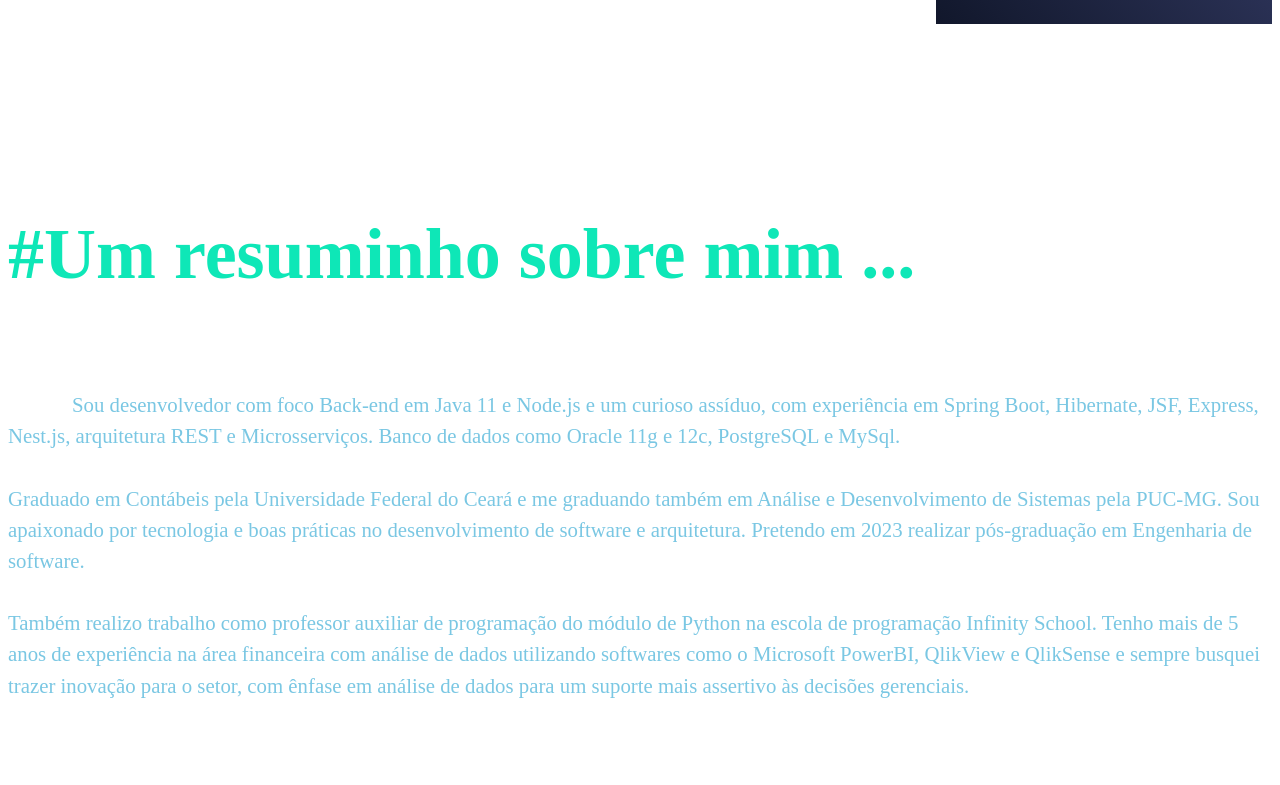
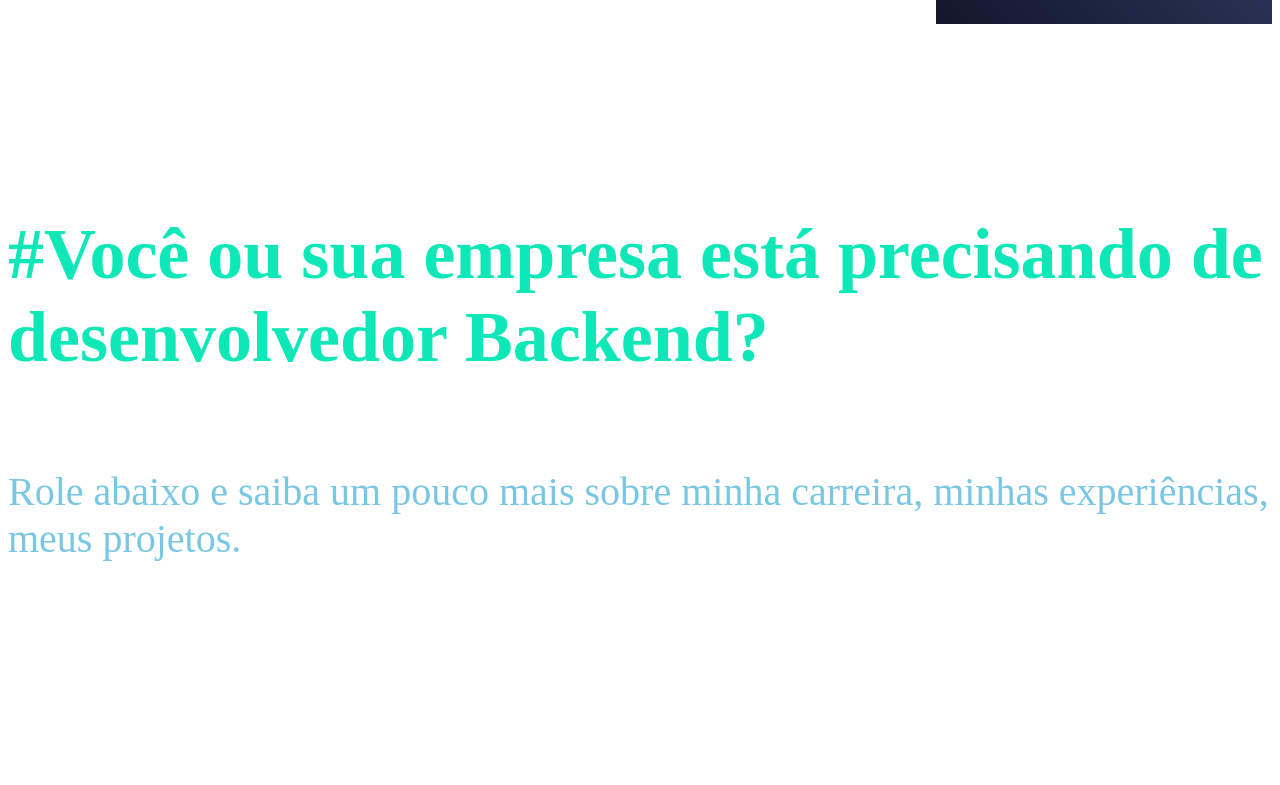
Before and after one commit to michaelferreir12345678/my_portfolio, a Next.js app: page / in a window 1280 px wide. Shown: the part 844-1629 px from the top of the page. Built offline with nearby package versions, Linux system fonts and the light colour scheme.

Commit message:
Alteração no Card para 'apaixonado por ciência política' e inclusão do componente Ajuda

```diff
--- /dev/null
+++ b/components/Ajuda/index.tsx
@@ -0,0 +1,39 @@
+import SectionTitle from '../SectionTitle';
+import { Container } from './styles';
+
+export function Ajuda() {
+  return (
+    <Container>
+      <SectionTitle
+      title="Você ou sua empresa está precisando de desenvolvedor Backend?"
+      description='Role abaixo e saiba um pouco mais sobre minha carreira, minhas experiências, meus projetos.'/>
+      {/* <p>
+      Sou desenvolvedor backend em Java e Node.js e um curioso assíduo, graduado em Contábeis pela Universidade Federal do Ceará e estou me
+      graduando também em Análise e Desenvolvimento de sistemas pela PUC-MG. Sou apaixonado por tecnologia e boas práticas
+      no desenvolvimento de software e arquitetura. Pretendo em 2023 realizar pós-graduação em Engenharia de software.
+      <br /><br />
+      Atualmente trabalho como desenvolvedor Java na Secretaria de Planejamento e também trabalho como instrutor
+      auxiliar de programação do módulo de Python na escola de programação Infinity School.
+      Tenho mais de 5 anos de experiência na área financeira e sempre busquei trazer inovação para o setor e
+      tendo ênfase em análise de dados para um suporte mais assertivo às decisões gerenciais já usando ferramentas que
+      pudessem me auxiliar.
+      </p> */}
+
+      {/* <p>
+      Sou desenvolvedor com foco Back-end em Java 11 e Node.js e um curioso assíduo, com experiência em Spring Boot, Hibernate, JSF,
+      Express, Nest.js, arquitetura REST e Microsserviços. Banco de dados como Oracle 11g e 12c, PostgreSQL e MySql.
+      <br /><br />
+      Graduado em Contábeis pela Universidade Federal do Ceará e me graduando também em Análise e Desenvolvimento de Sistemas
+      pela PUC-MG. Sou apaixonado por tecnologia e boas práticas no desenvolvimento de software e arquitetura. Pretendo em 2023
+      realizar pós-graduação em Engenharia de software.
+      <br /><br />
+      Também realizo trabalho como professor auxiliar de programação do módulo de Python na escola de programação
+      Infinity School. Tenho mais de 5 anos de experiência na área financeira com análise de dados utilizando softwares
+      como o Microsoft PowerBI, QlikView e QlikSense e sempre busquei trazer inovação para o setor, com ênfase em análise
+      de dados para um suporte mais assertivo às decisões gerenciais.
+      </p> */}
+    </Container>
+  );
+}
+
+export default Ajuda
--- /dev/null
+++ b/components/Ajuda/styles.ts
@@ -0,0 +1,14 @@
+import styled from 'styled-components';
+
+export const Container = styled.div`
+
+    p {
+        color: ${({theme}) => theme.secondary};
+        font-weight: 300;
+        font-size: 1.3rem;
+        text-indent: 4rem;
+        line-height: 1.5;
+        position: relative;
+        top: 1.5rem;
+    }
+`;
--- a/components/Footer/index.tsx
+++ b/components/Footer/index.tsx
@@ -39,7 +39,7 @@ export function Footer() {
                     onClick={() => handleRedirect("https://www.linkedin.com/in/michael-ferreira-sousa/") }/>
 
                 <AiFillYoutube
-                    onClick={() => handleRedirect("https://youtube.com.br")}/>
+                    onClick={() => handleRedirect("https://www.youtube.com/channel/UCn-hZL2BUgRyh5cIu2moJhA")}/>
 
                 <FiInstagram
                     onClick={() => handleRedirect("https://www.instagram.com/ferreiramichael")}/>
--- a/components/HomeHero/index.tsx
+++ b/components/HomeHero/index.tsx
@@ -21,7 +21,7 @@ function HomeHero() {
                             professor de <span className="blue">Python,</span>
                         </div>
                         <div>
-                            conversador de <span className="blue">política e</span>
+                            apaixonado por <span className="blue">ciência política e</span>
                         </div>
                         <div>
                             apreciador de <span className="blue">cerveja barata,</span>
--- a/src/pages/index.tsx
+++ b/src/pages/index.tsx
@@ -8,6 +8,7 @@ import { Conhecimentos } from '../../components/Conhecimentos';
 import { FormContato } from '../../components/FormContato';
 import { Footer } from '../../components/Footer';
 import pictureAba from '../../src/assets/logo_small.png'
+import Ajuda from '../../components/Ajuda';
 
 
 
@@ -19,6 +20,7 @@ export default function Home() {
       <Header/>
       <main className="container">
         <HomeHero/>
+        <Ajuda/>
         <Resumo/>
         <Experiencias/>
         <Projetos/>
```
